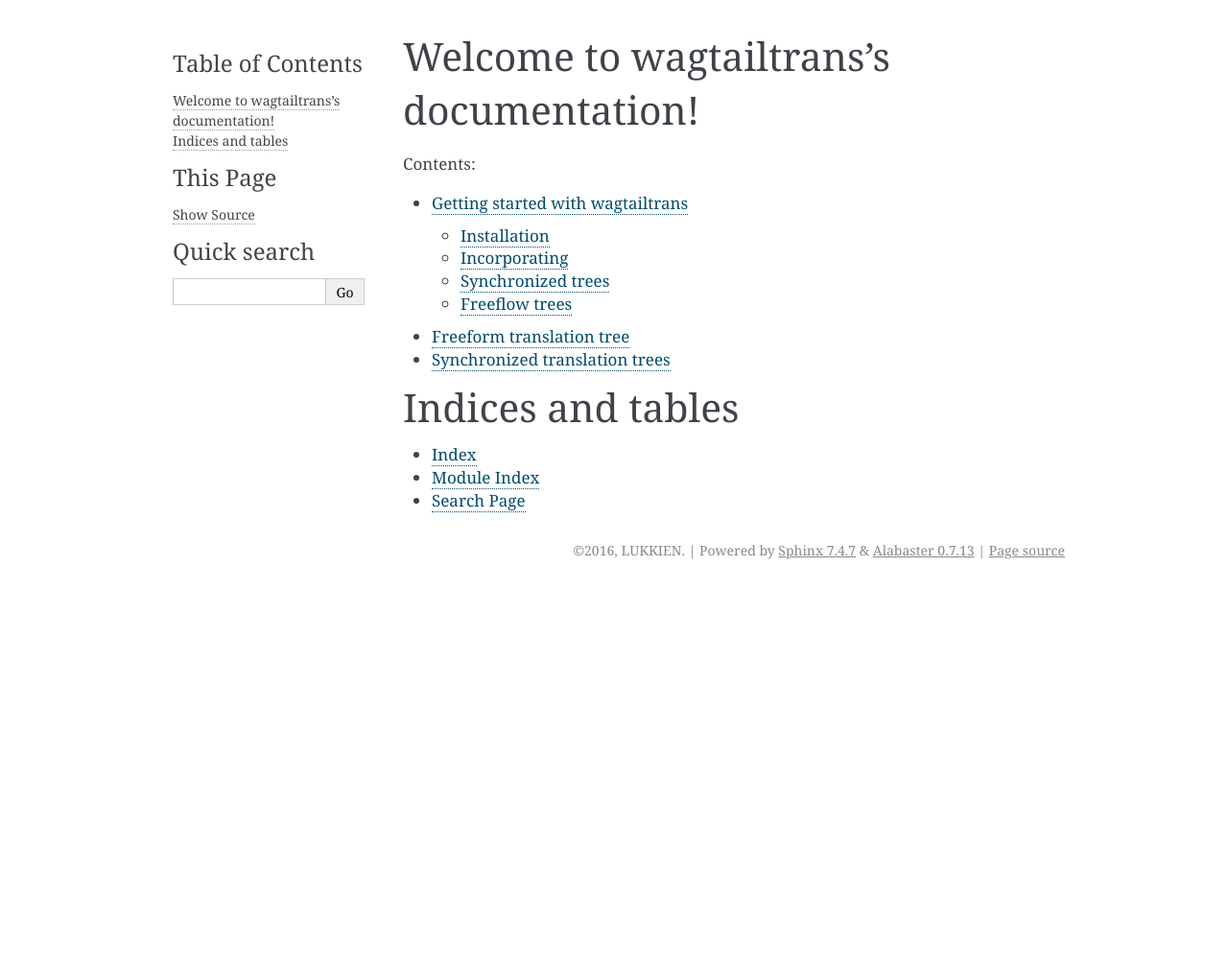
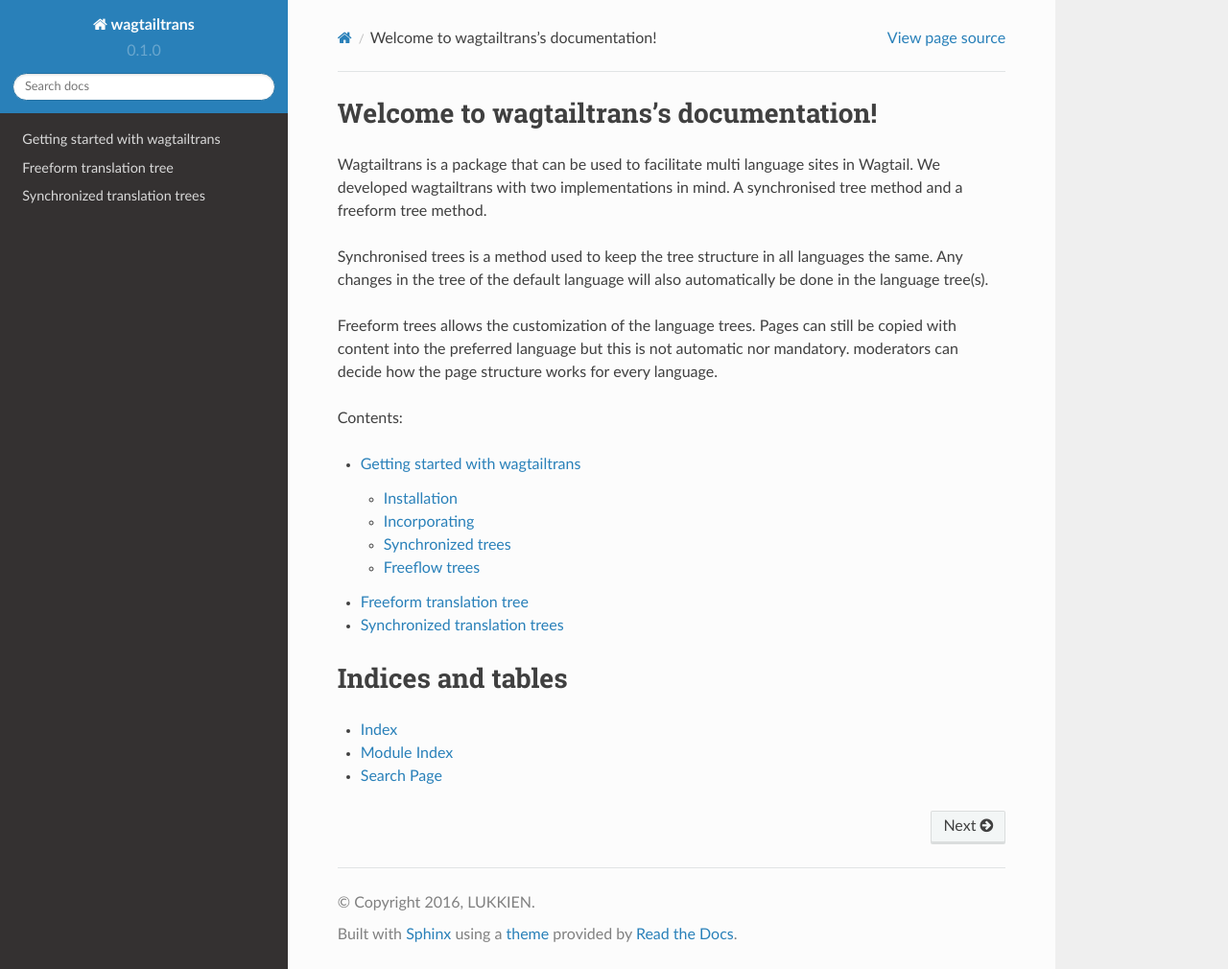
Before and after one commit to wagtail/wagtailtrans, a Sphinx documentation site: the page built from docs/index.rst, in a window 1280 px wide and 1010 px high. Shown: the whole window at 96% size. Built offline with Sphinx 7.4.7 and the Read the Docs theme 2.0.0, drawn with Linux system fonts in a browser that asks for light colours.

Commit message:
RTD theme, intro text

```diff
--- a/docs/conf.py
+++ b/docs/conf.py
@@ -29,6 +29,9 @@
 # Add any Sphinx extension module names here, as strings. They can be
 # extensions coming with Sphinx (named 'sphinx.ext.*') or your custom
 # ones.
+import sphinx_rtd_theme
+
+
 extensions = [
     'sphinx.ext.autodoc',
     'sphinx.ext.todo',
@@ -125,7 +128,9 @@
 # The theme to use for HTML and HTML Help pages.  See the documentation for
 # a list of builtin themes.
 #
-html_theme = 'alabaster'
+# html_theme = 'alabaster'
+html_theme = "sphinx_rtd_theme"
+
 
 # Theme options are theme-specific and customize the look and feel of a theme
 # further.  For a list of options available for each theme, see the
@@ -134,7 +139,7 @@
 # html_theme_options = {}
 
 # Add any paths that contain custom themes here, relative to this directory.
-# html_theme_path = []
+html_theme_path = [sphinx_rtd_theme.get_html_theme_path()]
 
 # The name for this set of Sphinx documents.
 # "<project> v<release> documentation" by default.
--- a/docs/index.rst
+++ b/docs/index.rst
@@ -5,6 +5,18 @@
 
 Welcome to wagtailtrans's documentation!
 ========================================
+
+Wagtailtrans is a package that can be used to facilitate multi language sites in Wagtail.
+We developed wagtailtrans with two implementations in mind.
+A synchronised tree method and a freeform tree method.
+
+Synchronised trees is a method used to keep the tree structure in all languages the same.
+Any changes in the tree of the default language will also automatically be done in the language tree(s).
+
+Freeform trees allows the customization of the language trees.
+Pages can still be copied with content into the preferred language but this is not
+automatic nor mandatory.
+moderators can decide how the page structure works for every language.
 
 Contents:
 
```
